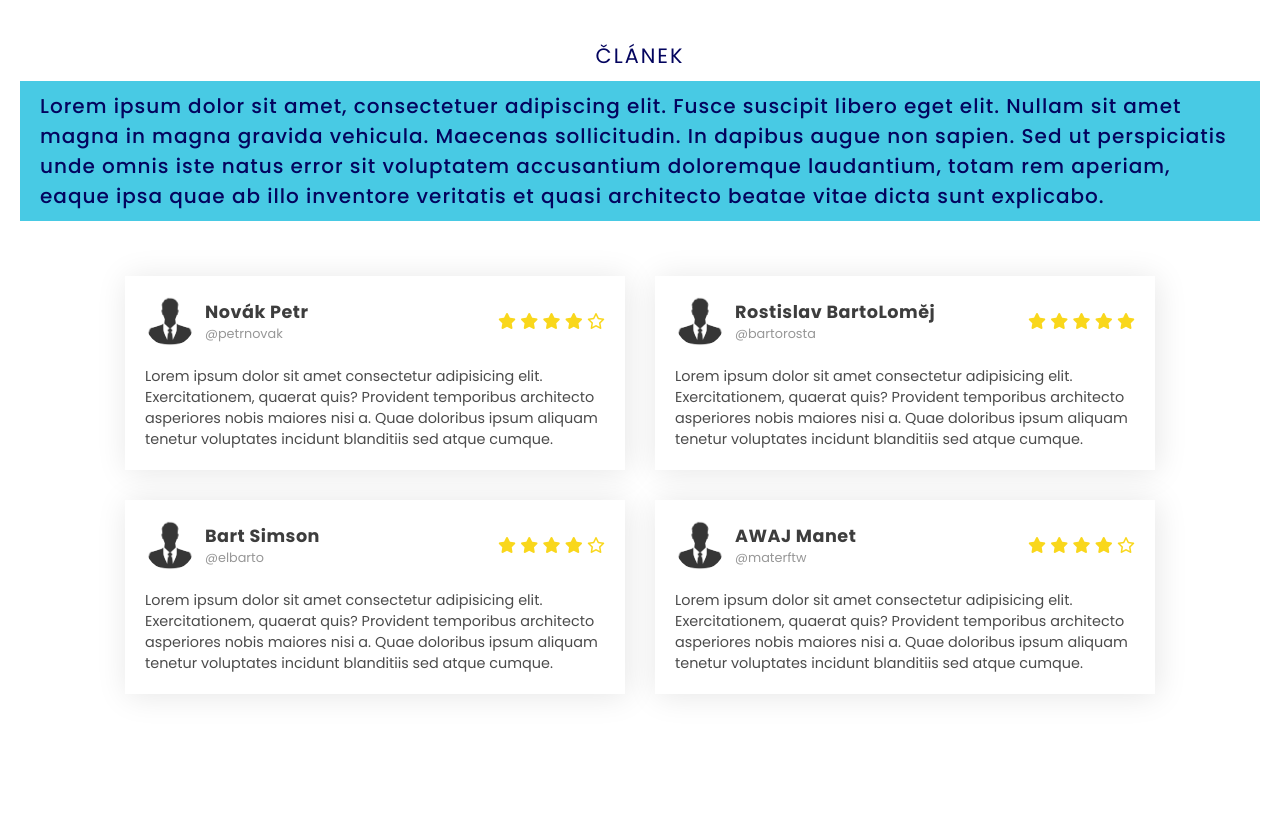
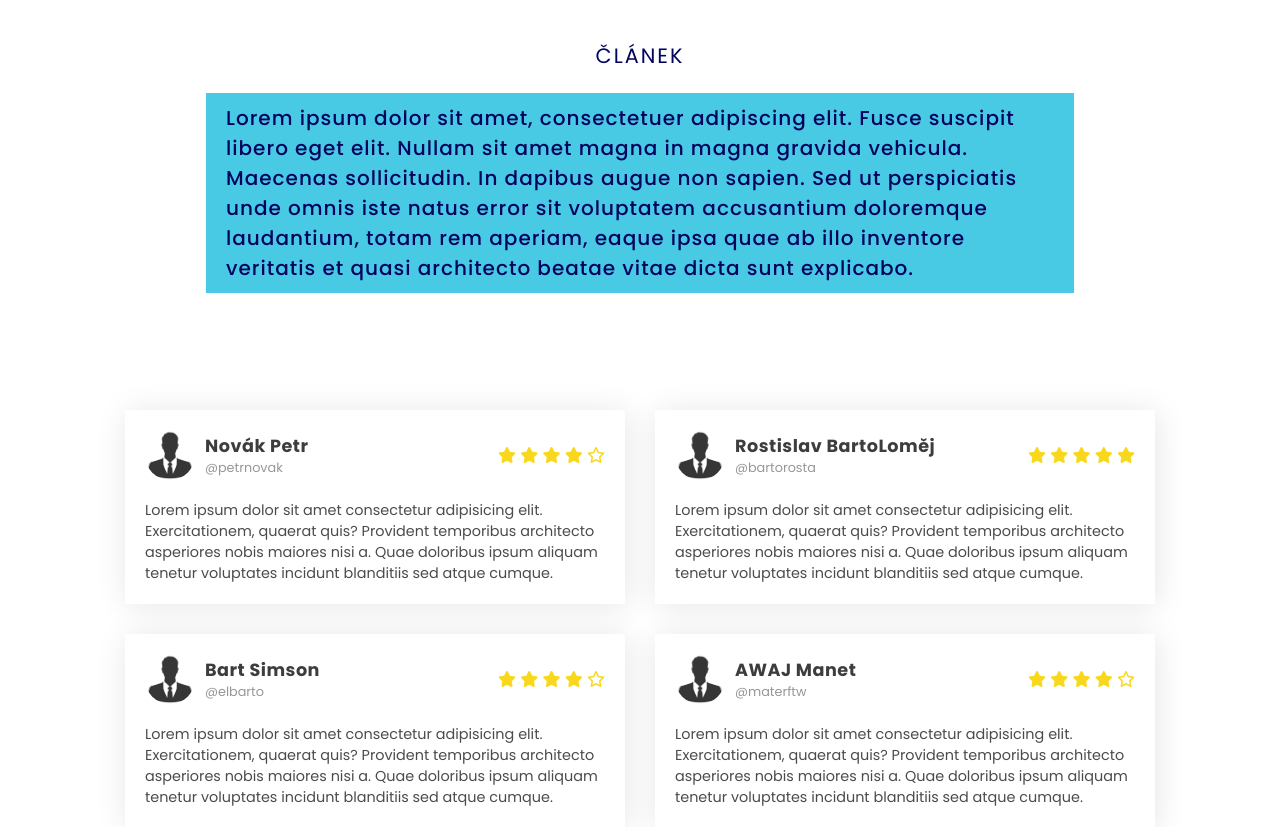
Before and after one commit to voky00/TBAG2.0_RSP_projekt, a PHP site: the page made by web/recenzní posudek/index.html in a window 1280 px wide. Shown: the top 827 px of the page. Before the commit the page ends 696 px from the top, so only its background shows below. Run offline with PHP 8.4, Linux system fonts and the light colour scheme; some libraries are stand-ins or nearby versions.

Commit message:
Update style.css

```diff
--- a/web/recenzní posudek/css/style.css
+++ b/web/recenzní posudek/css/style.css
@@ -24,6 +24,9 @@ a{
     align-items: center;
 }
 .testimonial-heading p{
+    margin: 15%;
+    margin-top:  1%;
+    margin-bottom: 5%;
     font-size: 20px;
     font-weight: 500;
     background-color: #48CAE4;
```
